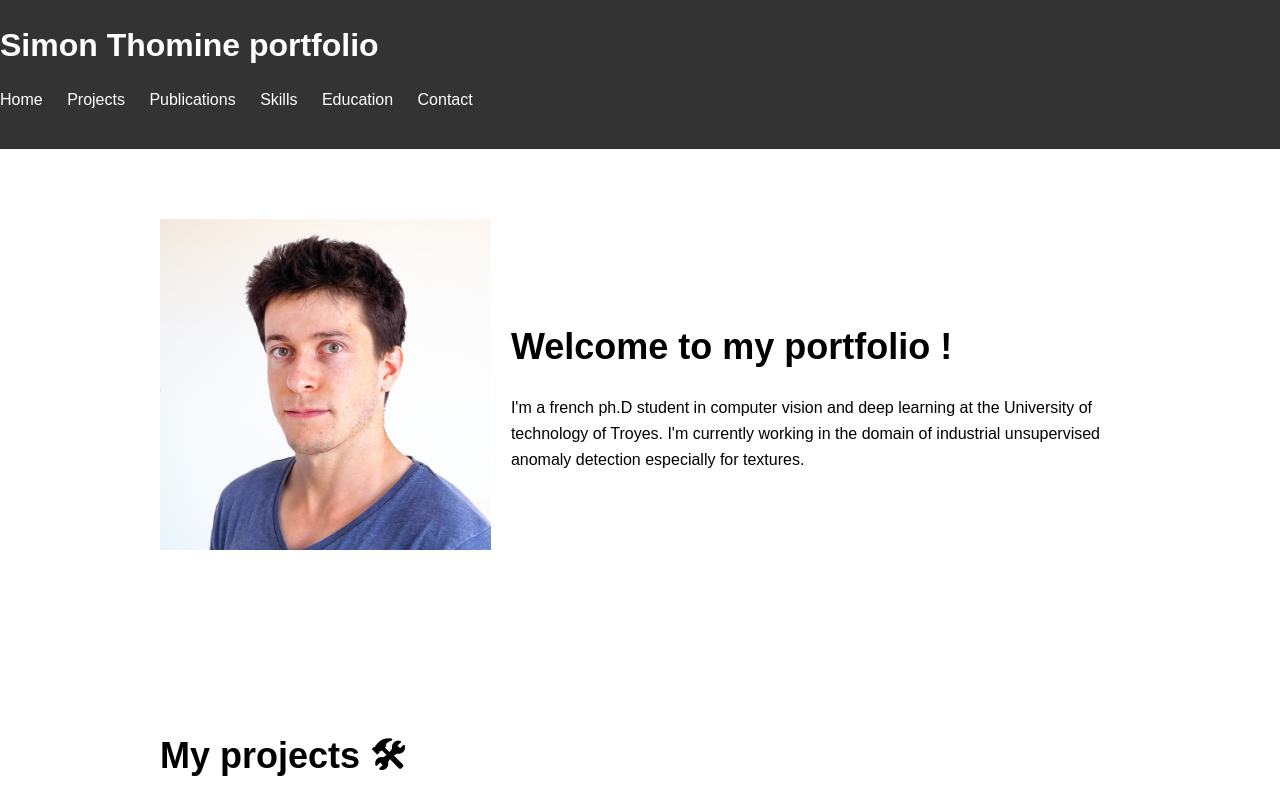
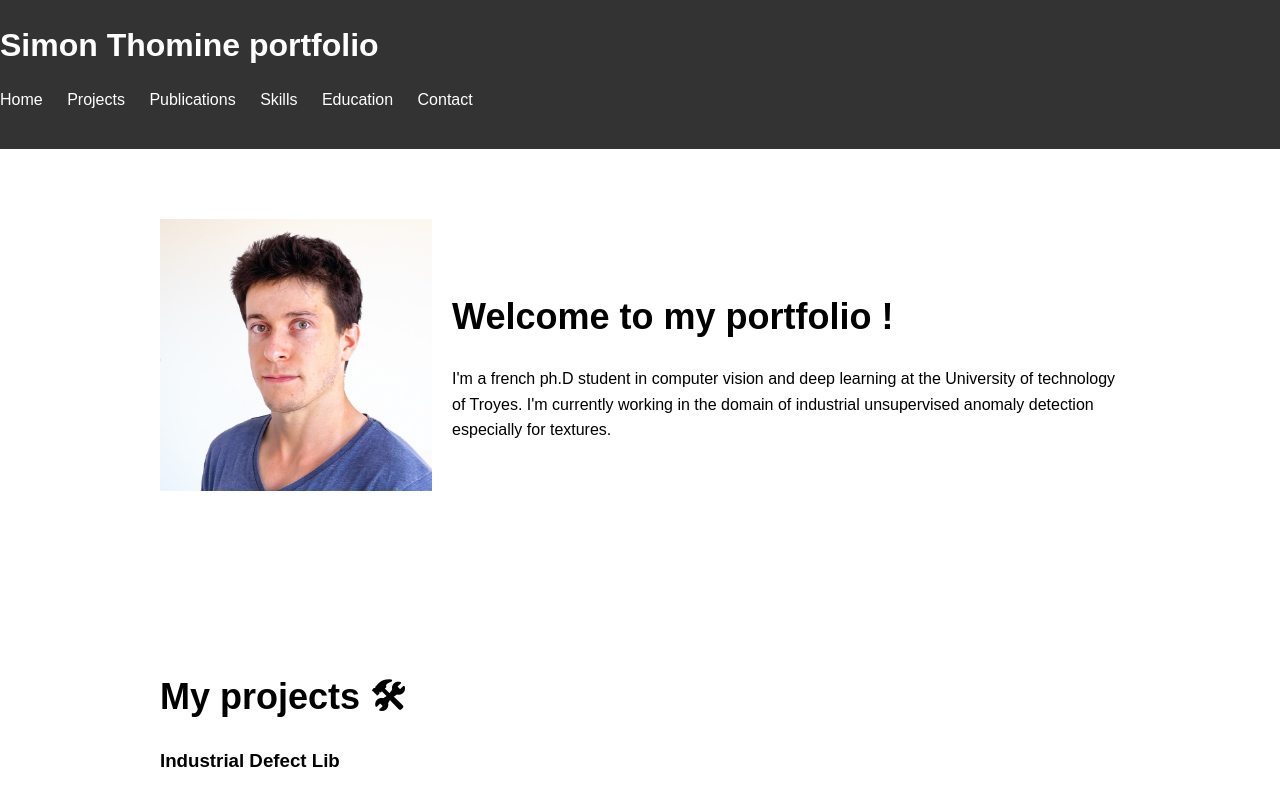
Before and after one commit to SimonThomine/simonthomine.github.io, a plain HTML site: page index.html in a window 1280 px wide. Shown: the top 792 px of the page. Drawn offline with Linux system fonts and the light colour scheme.

Commit message:
modify face picture size

```diff
--- a/index.html
+++ b/index.html
@@ -25,7 +25,7 @@
     <section id="accueil">
         <div class="container-flex">
             <div class="profile">
-                <img src="images/photo.jpeg" alt="Photo">
+                <img src="images/photo.jpeg"width="600" alt="Photo">
             </div>
             <div class="content">
                 <h2>Welcome to my portfolio !</h2>
```
